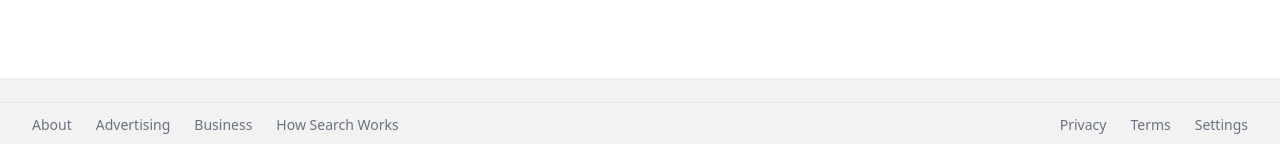
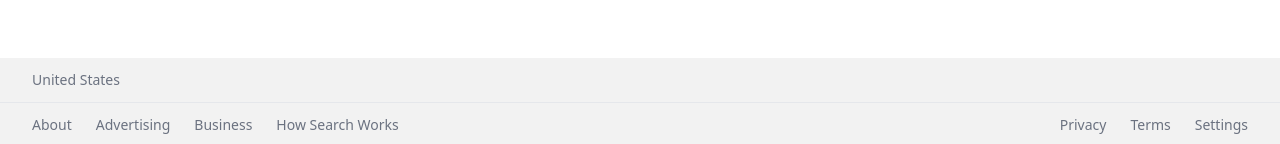
Before and after one commit to dujules23/google-clone, a Next.js app: page / in a window 1280 px wide. Shown: the part 653-797 px from the top of the page. Built offline with nearby package versions, Linux system fonts and the light colour scheme; no server answers.

Commit message:
updated country state to default value of United States

```diff
--- a/src/components/CountryLookup.jsx
+++ b/src/components/CountryLookup.jsx
@@ -3,7 +3,7 @@
 import React, { useState, useEffect } from 'react'
 
 export default function CountryLookup() {
-  const [country, setCountry] = useState("")
+  const [country, setCountry] = useState("United States")
 
   useEffect(() => {
     fetch(`https://ip-api.com/json/${process.env.NEXT_PUBLIC_IP_API_KEY}`)
```
